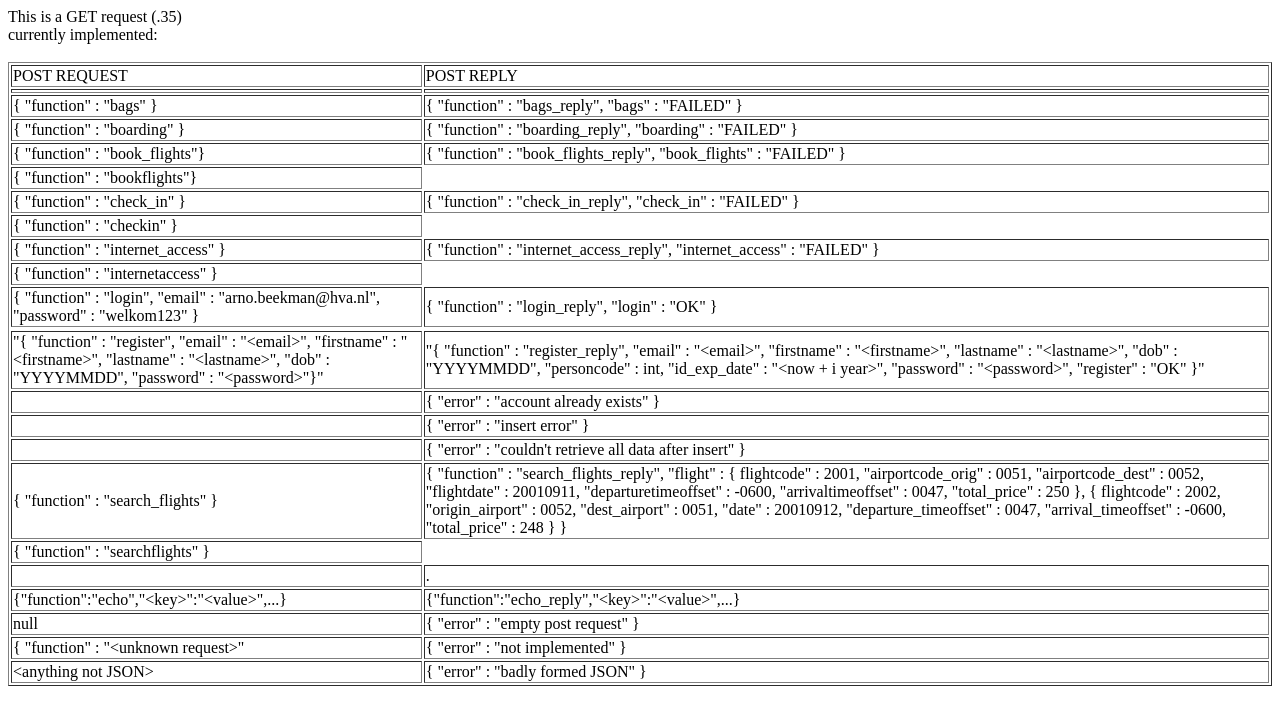
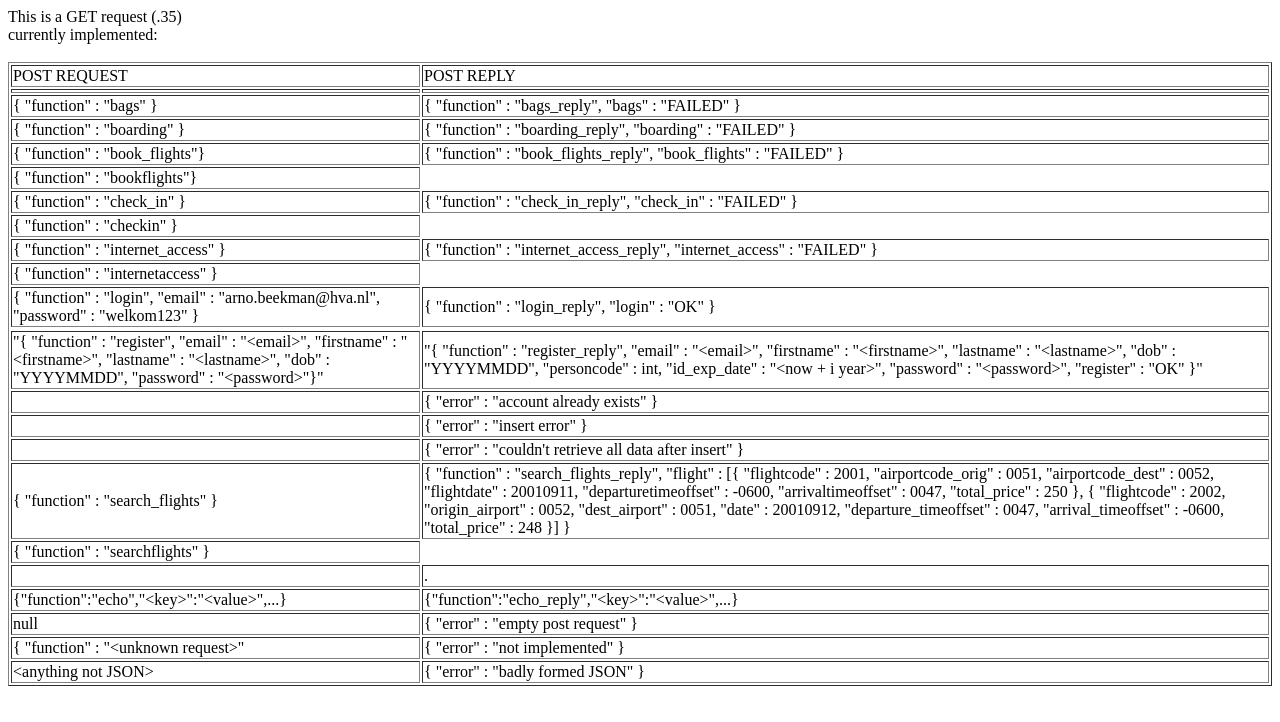
Before and after one commit to L3ss/FYS, a plain HTML site: page FIS/HTML/rtfm.html in a window 1280 px wide. Drawn offline with Linux system fonts and the light colour scheme.

Commit message:
SearchFlights fix
verschillende flights nu in een array
rtfm aangepast

```diff
--- a/FIS/HTML/rtfm.html
+++ b/FIS/HTML/rtfm.html
@@ -89,20 +89,20 @@
 				<td>{ "function" : "search_flights" }</td>
 				<td>{ "function" : "search_flights_reply",
 				   		"flight" :
-			 	   { flightcode" : 2001,
+			 	 [{ "flightcode" : 2001,
 		 	  "airportcode_orig" : 0051,
 		      "airportcode_dest" : 0052,
 		 	        "flightdate" : 20010911,
 	       "departuretimeoffset" : -0600,
 	         "arrivaltimeoffset" : 0047,
 	     	       "total_price" : 250 },
-			       { flightcode" : 2002,
+			      { "flightcode" : 2002,
 	            "origin_airport" : 0052,
 	              "dest_airport" : 0051,
 	          		      "date" : 20010912,
           "departure_timeoffset" : 0047,
             "arrival_timeoffset" : -0600,
-                   "total_price" : 248 } }</td>
+                   "total_price" : 248 }] }</td>
 				</tr><tr>
 				<td>{ "function" : "searchflights" }</td>
 			</tr>
```
Also changed, not shown: 1 other file.
